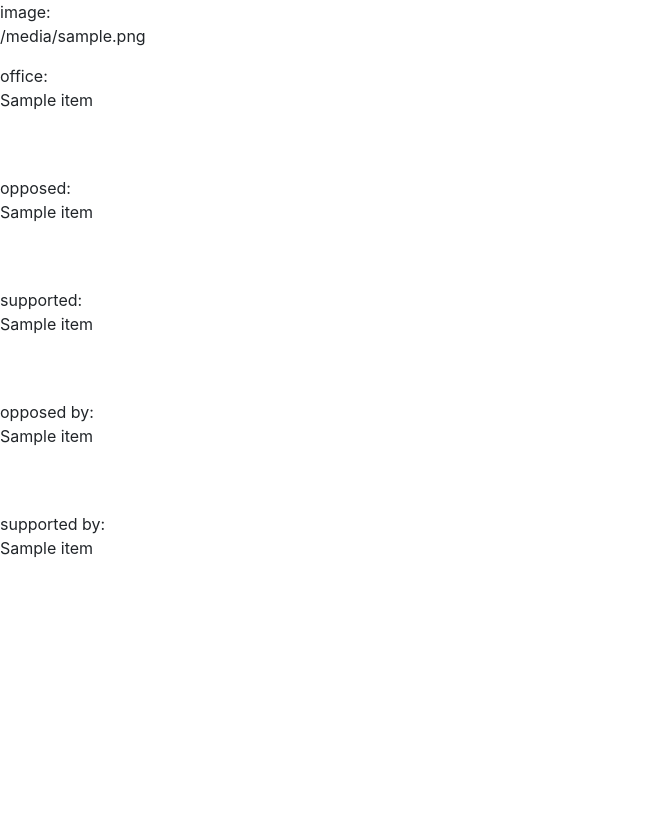
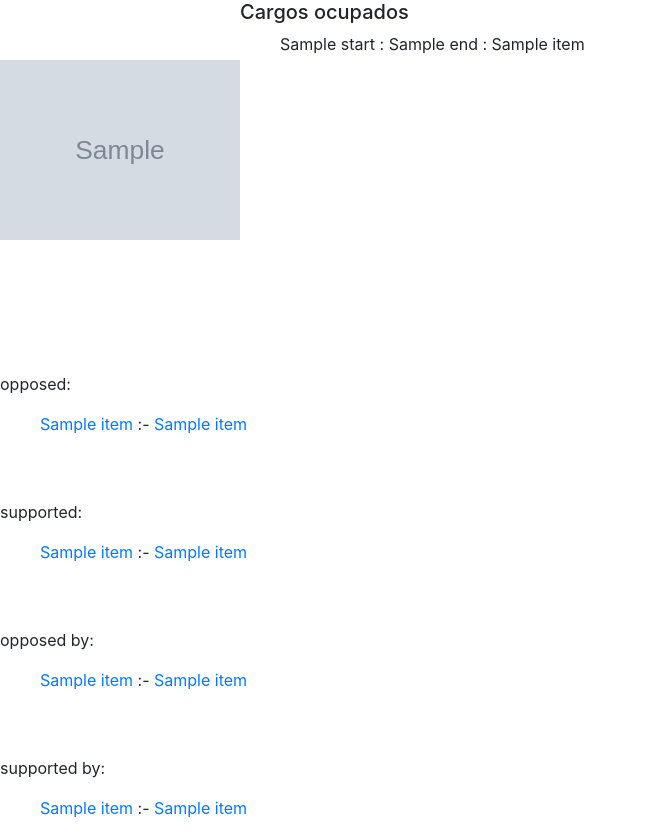
Before and after one commit to davidsbatista/politiquices, a Flask app: template webapp/app/templates/entity_detail.html in a window 1280 px wide. Shown: the whole page, without its empty margins (0-647 px from the left). Before the commit the page ends 558 px from the top, so only its background shows below. Run offline with Flask 2, Linux system fonts and the light colour scheme; the template is opened without the code that fills it: most values are stand-ins (such as "Sample title", 1, 10 or a date in 2020); grey boxes marked "Sample" are stand-in pictures; parts of the project's set-up code (start-up, migrations or seed data) failed here and were passed over; some libraries are stand-ins or nearby versions.

Commit message:
fixed some bugs

```diff
--- a/webapp/app/templates/all_entities.html
+++ b/webapp/app/templates/all_entities.html
@@ -20,7 +20,7 @@
 <table>
 {% for item in items %}
 <tr>
-    <td class="col-xs-2"><a href={{item.wikidata_id}}>(wikidata.org)</a></td>
+    <td class="col-xs-2"><a href=https://www.wikidata.org/wiki/{{item.wikidata_id}}>(wikidata.org)</a></td>
     <td class="col-xs-2"><a href=/entity?q={{item.wikidata_id}}>{{item.name}}</a></td>
     <td class="col-xs-2"><a href=/entity?q={{item.wikidata_id}}>
         <img src={{item.image_url}} width="240" height="200"></a>
--- a/webapp/app/templates/entity_detail.html
+++ b/webapp/app/templates/entity_detail.html
@@ -17,40 +17,59 @@
 </head>
 <body>
 
-image:
-<p class="c2">{{items.image}}</p>
+<div class="media">
 
-office:
-{% for item in items.offices %}
-   <p class="c2">{{item}}</p>
+  <img src={{items.image}} width="240" height="300">
+
+    <div class="media-body">
+
+    <h5 class="mt-0">Cargos ocupados</h5>
+        {% for item in items.offices %}
+             <ul>{{item.start}} : {{item.end}} : {{item.title}}</ul>
+        {% endfor %}
+
+  </div>
+</div>
+
+
+<br><br><br>
+
+
+<p class="">opposed:</p>
+{% for item in items.opposed %}
+<ul>
+    <a href={{item.ent2_url}}> {{item.ent2_name}} </a> :- <a href={{item.url}}> {{item.title}} </a>
+</ul>
 {% endfor %}
 
 <br><br>
 
-opposed:
-{% for item in items.opposed %}
-   <p class="c2">{{item}}</p>
+
+<p class="">supported:</p>
+{% for item in items.supported %}
+<ul>
+    <a href={{item.ent2_url}}> {{item.ent2_name}} </a> :- <a href={{item.url}}> {{item.title}} </a>
+</ul>
 {% endfor %}
 
 <br><br>
 
-supported:
-{% for item in items.supported %}
-   <p class="c2">{{item}}</p>
+<p class="">opposed by:</p>
+{% for item in items.opposed_by %}
+<ul>
+    <a href={{item.ent1_url}}> {{item.ent1_name}} </a> :- <a href={{item.url}}> {{item.title}} </a>
+    </ul>
 {% endfor %}
+
+
 
 <br><br>
 
-opposed by:
-{% for item in items.opposed_by %}
-   <p class="c2">{{item}}</p>
-{% endfor %}
-
-<br><br>
-
-supported by:
+<p class="">supported by:</p>
 {% for item in items.supported_by %}
-   <p class="c2">{{item}}</p>
+<ul>
+    <a href={{item.ent1_url}}> {{item.ent1_name}} </a> :- <a href={{item.url}}> {{item.title}} </a>
+    </ul>
 {% endfor %}
 
 
```
Also changed, not shown: webapp/app/views.py (+10 -2 lines).
